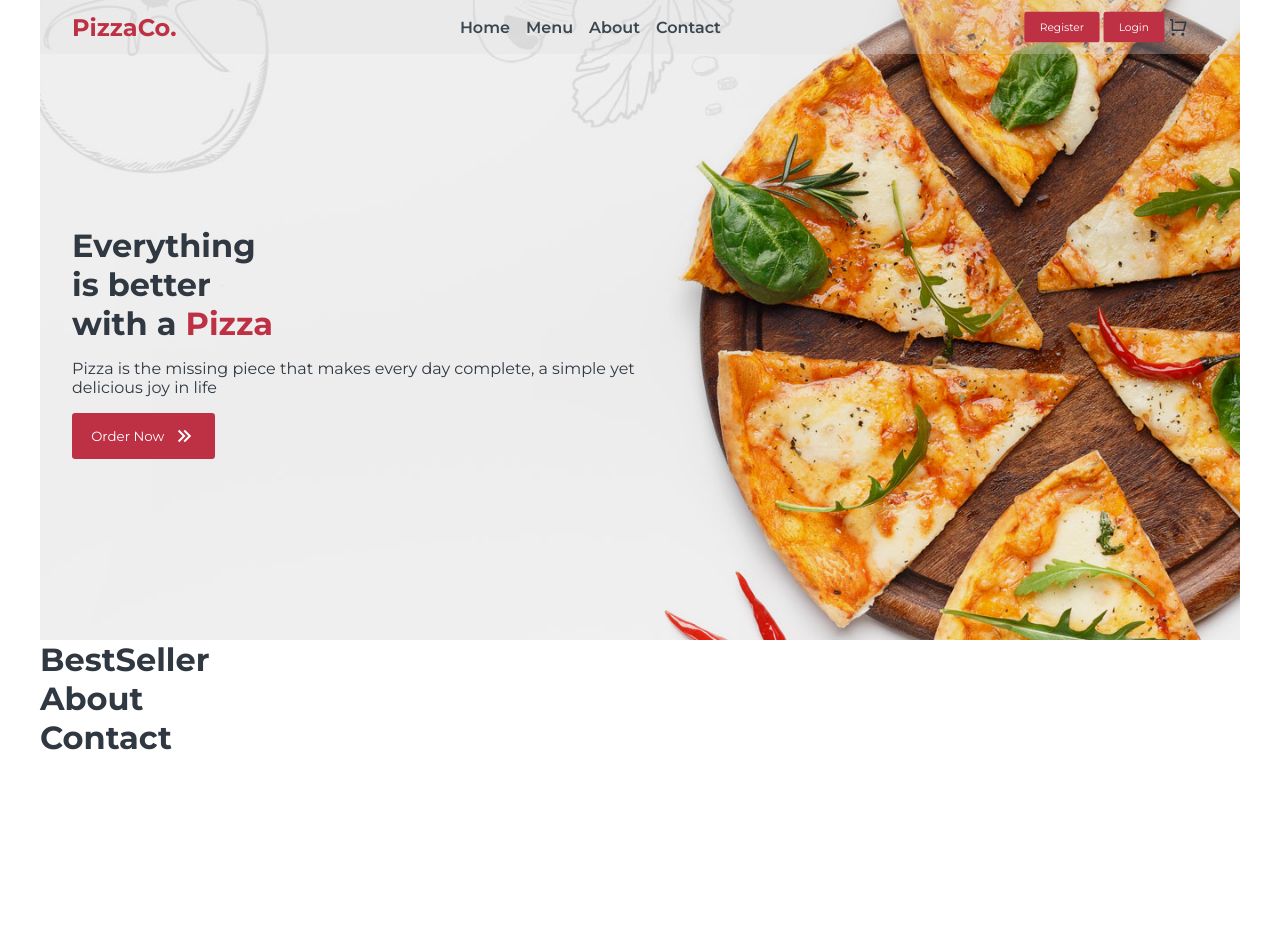
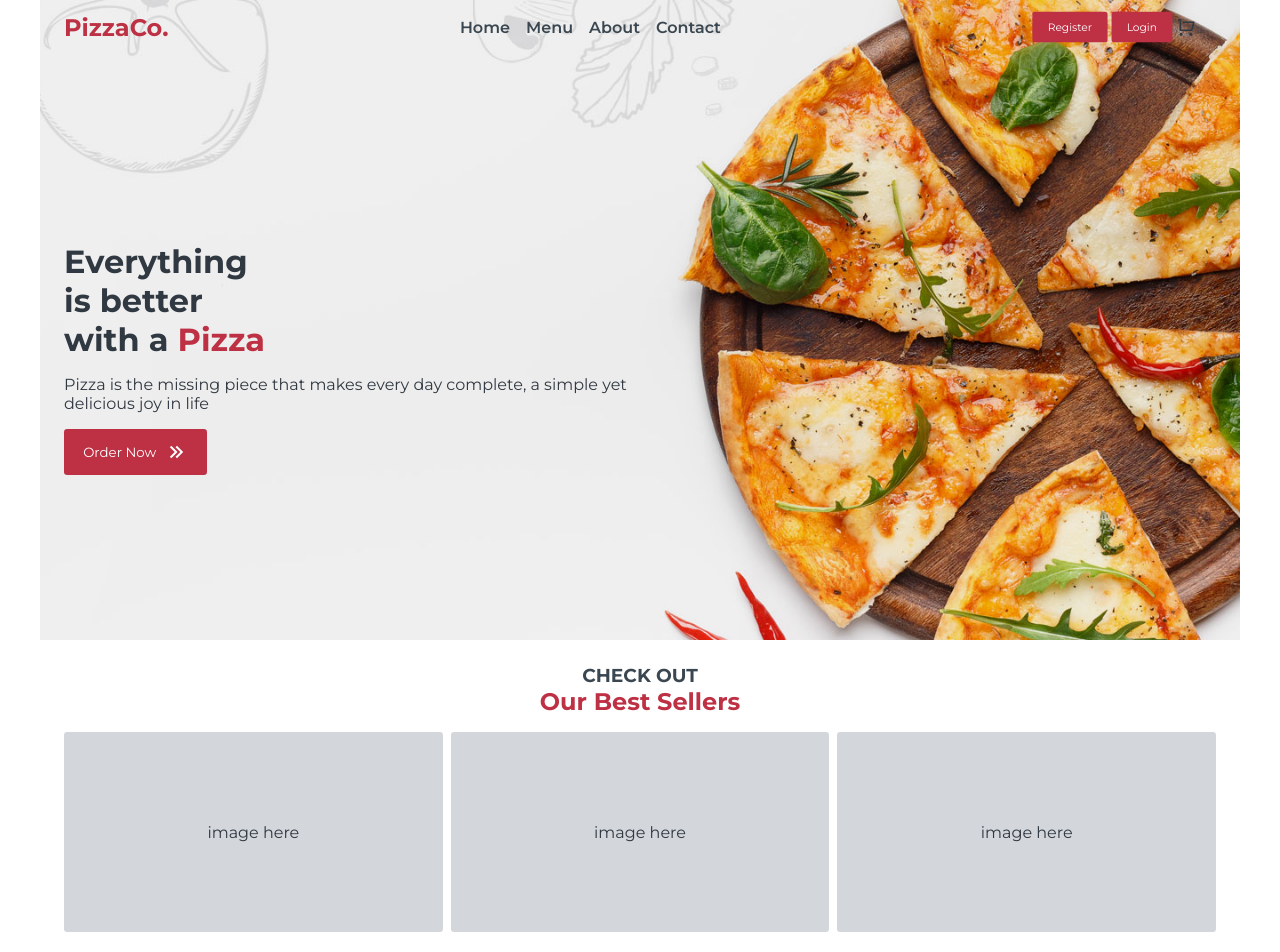
Before and after one commit to rafiyashahana/pizza-app-react, a React (Create React App) app: page / in a window 1280 px wide. Shown: the top 952 px of the page. Before the commit the page ends 800 px from the top, so only its background shows below. Built offline with nearby package versions, Linux system fonts and the light colour scheme.

Commit message:
added bestseller and card component

```diff
--- a/src/components/bestSeller/BestSeller.jsx
+++ b/src/components/bestSeller/BestSeller.jsx
@@ -1,7 +1,15 @@
+import Card from "../card/Card";
+import styles from "./BestSeller.module.css";
 const BestSeller = () => {
   return (
-    <div>
-      <h1>BestSeller</h1>
+    <div className={styles.container}>
+      <h3>CHECK OUT </h3>
+      <h2>Our Best Sellers</h2>
+      <div className={styles.card_container}>
+        <Card />
+        <Card />
+        <Card />
+      </div>
     </div>
   );
 };
--- /dev/null
+++ b/src/components/bestSeller/BestSeller.module.css
@@ -0,0 +1,17 @@
+.container {
+  padding: 1.5rem;
+  text-align: center;
+}
+.container h3 {
+  color: var(--dark);
+}
+
+.container h2 {
+  color: var(--red);
+}
+.card_container {
+  display: grid;
+  grid-template-columns: 1fr 1fr 1fr;
+  gap: 0.5rem;
+  margin-top: 1rem;
+}
--- /dev/null
+++ b/src/components/card/Card.jsx
@@ -0,0 +1,11 @@
+import styles from "./Card.module.css";
+const Card = () => {
+  return (
+    <div className={styles.container}>
+      <div>image here</div>
+    </div>
+  );
+};
+
+export default Card;
+<div></div>;
--- /dev/null
+++ b/src/components/card/Card.module.css
@@ -0,0 +1,8 @@
+.container {
+  height: 200px;
+  background-color: var(--grey);
+  display: flex;
+  align-items: center;
+  justify-content: center;
+  border-radius: 0.2rem;
+}
--- a/src/components/header/Header.jsx
+++ b/src/components/header/Header.jsx
@@ -1,10 +1,9 @@
 import styles from "./Header.module.css";
-import Navbar from "../navbar/Navbar";
+
 import Hero from "../hero/Hero";
 const Header = () => {
   return (
     <div className={styles.container}>
-      <Navbar />
       <Hero />
     </div>
   );
--- a/src/components/hero/Hero.jsx
+++ b/src/components/hero/Hero.jsx
@@ -1,9 +1,11 @@
 import Button from "../button/Button";
 import styles from "./Hero.module.css";
+import Navbar from "../navbar/Navbar";
 import { RiArrowRightDoubleLine } from "@remixicon/react";
 const Hero = () => {
   return (
     <div className={styles.container}>
+      <Navbar />
       <div className={styles.left}>
         <h1>
           Everything <br />
--- a/src/components/hero/Hero.module.css
+++ b/src/components/hero/Hero.module.css
@@ -1,6 +1,6 @@
 .container {
-  height: calc(100% - 4rem);
-  padding: 0.5rem 2rem;
+  height: 100%;
+  padding: 0.5rem 1.5rem;
 }
 .left {
   height: 100%;
--- a/src/components/navbar/Navbar.module.css
+++ b/src/components/navbar/Navbar.module.css
@@ -1,11 +1,8 @@
 nav {
-  max-width: var(--max-width);
   display: flex;
   align-items: center;
   justify-content: space-between;
-  margin: auto;
-  padding: 0.5rem 2rem;
-  background-color: rgba(220, 220, 220, 0.3);
+  /* background-color: rgba(220, 220, 220, 0.3); */
 }
 nav h1 {
   font-size: 1.5rem;
```
